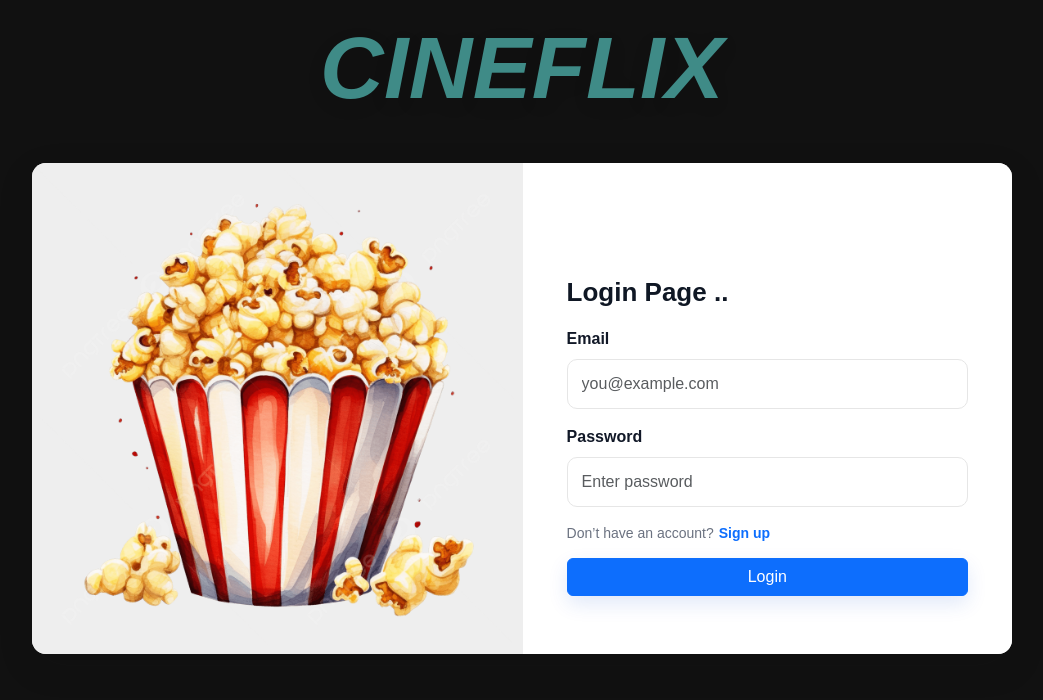
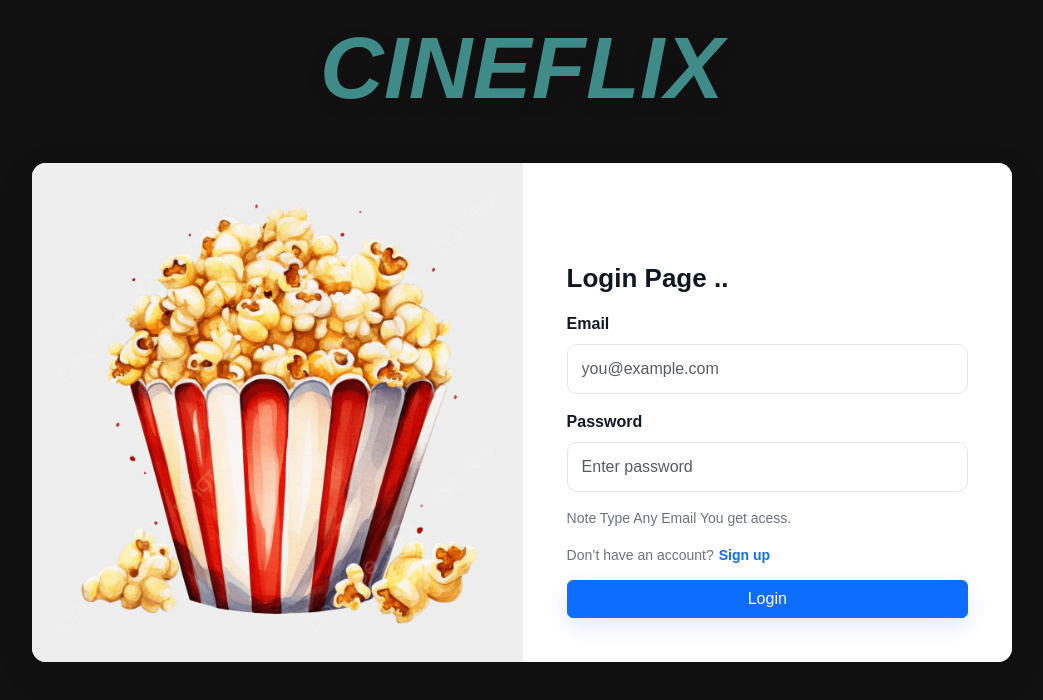
Before and after one commit to imposterbharathkumarburugu15-cpu/CINEFLIX, a React (Vite) app: page / in a window 1280 px wide. Shown: the top 700 px of the page, without its empty margins (118-1161 px from the left). Built offline with nearby package versions, Linux system fonts and the light colour scheme.

Commit message:
Update Home.jsx

```diff
--- a/src/Home.jsx
+++ b/src/Home.jsx
@@ -76,6 +76,7 @@ export default function Home() {
 
                     <div className="meta-row">
                       <div className="signup-cta">
+                        <p>Note Type Any Email You get acess.</p>
                         <span>Don’t have an account?</span>
                         <Link to="/sign" className="link" style={{ marginLeft: "5px" }}>
                           Sign up
```
